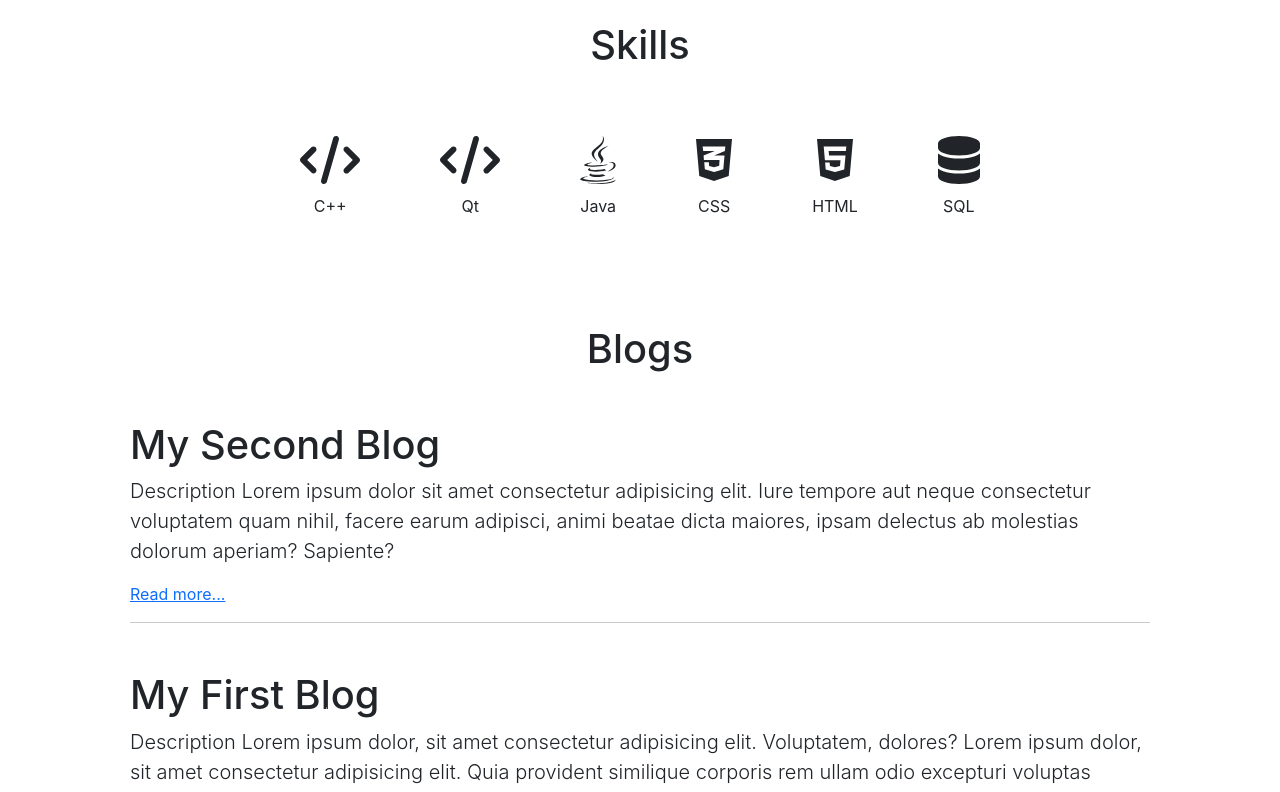
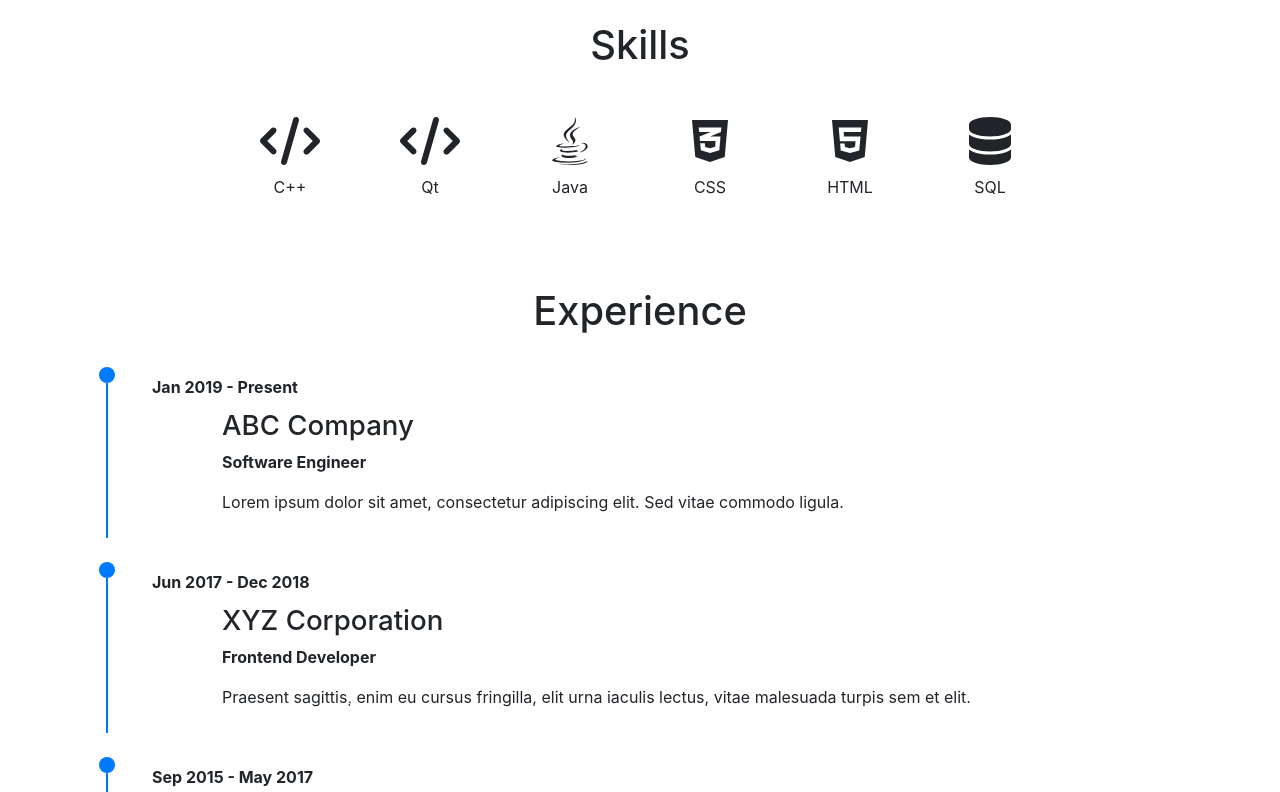
Before and after one commit to Layla6763/personal-portfolio, a React (Create React App) app: page / in a window 1280 px wide. Shown: the part 1420-2212 px from the top of the page. Built offline with nearby package versions, Linux system fonts and the light colour scheme.

Commit message:
add experience section

```diff
--- a/src/App.js
+++ b/src/App.js
@@ -44,11 +44,7 @@ const Home = React.forwardRef((props, ref) => {
           resume={about.resume}
         />
       )}
-      {
-        experiences.show && (
-          <Experience experiences={experiences}/>
-        )
-      }
+
       {repos.show && (
         <Project
           heading={repos.heading}
@@ -66,6 +62,7 @@ const Home = React.forwardRef((props, ref) => {
         />
       )}
       <TechSkills />
+      <Experience />
       {skills.show && (
         <Skills
           heading={skills.heading}
--- a/src/components/home/Experience.jsx
+++ b/src/components/home/Experience.jsx
@@ -1,30 +1,59 @@
 import React from 'react';
-import ExperienceCard from "./ExperienceCard";
-import { Jumbotron } from './migration';
-import {
-  Container,
-  Row,
-} from "react-bootstrap";
 
-const Experience = ({ experiences }) => {
+const Experience = () => {
+  const experiences = [
+    {
+      id: 1,
+      startDate: 'Jan 2019',
+      endDate: ' - Present',
+      company: 'ABC Company',
+      jobTitle: 'Software Engineer',
+      description: 'Lorem ipsum dolor sit amet, consectetur adipiscing elit. Sed vitae commodo ligula.',
+    },
+    {
+      id: 2,
+      startDate: 'Jun 2017',
+      endDate: ' - Dec 2018',
+      company: 'XYZ Corporation',
+      jobTitle: 'Frontend Developer',
+      description: 'Praesent sagittis, enim eu cursus fringilla, elit urna iaculis lectus, vitae malesuada turpis sem et elit.',
+    },
+    {
+      id: 3,
+      startDate: 'Sep 2015',
+      endDate: ' - May 2017',
+      company: '123 Inc.',
+      jobTitle: 'Web Developer',
+      description: 'Vestibulum luctus, ipsum sed aliquam efficitur, justo elit aliquet mi, auctor interdum justo dolor at nisi.',
+    },
+  ];
+
   return (
-    <section className="section">
-      <Container>
-        <Jumbotron className="bg-white">
-          <h2 className="display-4 mb-5 text-center">
-            {experiences.heading}
-          </h2>
-          <Row>
-            {
-              experiences.data.map((data, index) => {
-                return <ExperienceCard key={index} data={data} />
-              })
-            }
-          </Row>
-        </Jumbotron>
-      </Container>
-    </section>
+    <div className="container-lg mt-5 bg-blue">
+      <h1 className="text-center">Experience</h1>
+      <div className="experience">
+        {experiences.map((experience) => (
+          <div key={experience.id} className="experience-item">
+            <div className="timeline">
+              <div className="circle" />
+              <div className="line" />
+            </div>
+            <div className="experience-details">
+              <div className="experience-period">
+                <span className="start-date">{experience.startDate}</span>
+                <span className="end-date">{experience.endDate}</span>
+              </div>
+              <div className="experience-info">
+                <h3>{experience.company}</h3>
+                <p className="job-title">{experience.jobTitle}</p>
+                <p>{experience.description}</p>
+              </div>
+            </div>
+          </div>
+        ))}
+      </div>
+      </div>
   );
-}
+};
 
 export default Experience;
--- /dev/null
+++ b/src/scss/_experience.scss
@@ -0,0 +1,58 @@
+/* Experience.scss */
+
+.experience {
+    margin-top: 40px;
+
+    .experience-item {
+      display: flex;
+      margin-bottom: 40px;
+
+      .timeline {
+        position: relative;
+        width: 50px;
+        margin-right: 20px;
+
+        .circle {
+          position: absolute;
+          top: 0;
+          left: 50%;
+          transform: translate(-50%, -50%);
+          width: 16px;
+          height: 16px;
+          border-radius: 50%;
+          background-color: #007bff;
+        }
+
+        .line {
+          position: absolute;
+          top: 8px;
+          left: 50%;
+          transform: translateX(-50%);
+          width: 2px;
+          height: 100%;
+          background-color: #007bff;
+        }
+      }
+
+      .experience-details {
+        flex: 1;
+
+        .experience-period {
+          margin-bottom: 10px;
+
+          .start-date,
+          .end-date {
+            font-weight: bold;
+          }
+        }
+
+        .experience-info {
+          margin-left: 70px;
+
+          .job-title {
+            font-weight: bold;
+          }
+        }
+      }
+    }
+  }
--- a/src/scss/_techskills.scss
+++ b/src/scss/_techskills.scss
@@ -2,17 +2,17 @@
 
 .techskills-section {
     display: flex;
+    flex-wrap: wrap;
     justify-content: center;
     align-items: center;
-    height: 200px;
-    position: relative;
 
   .skill {
     display: flex;
     flex-direction: column;
     align-items: center;
-    margin: 0 40px;
-    cursor: pointer;
+    margin: 40px 10px;
+    text-align: center;
+    width: 120px;
     transition: transform 0.3s ease-in-out;
 
     &:hover {
@@ -24,3 +24,9 @@
     }
   }
 }
+
+@media screen and (max-width: 600px) {
+    .skill {
+      width: 100px;
+    }
+  }
--- a/src/scss/custom.scss
+++ b/src/scss/custom.scss
@@ -3,4 +3,5 @@
 @import "./index";
 @import "./stars";
 @import "./typography";
-@import "./techskills"
+@import "./techskills";
+@import "./experience";
```
Also changed, not shown: src/editable-stuff/JiayiBian.jpeg.
